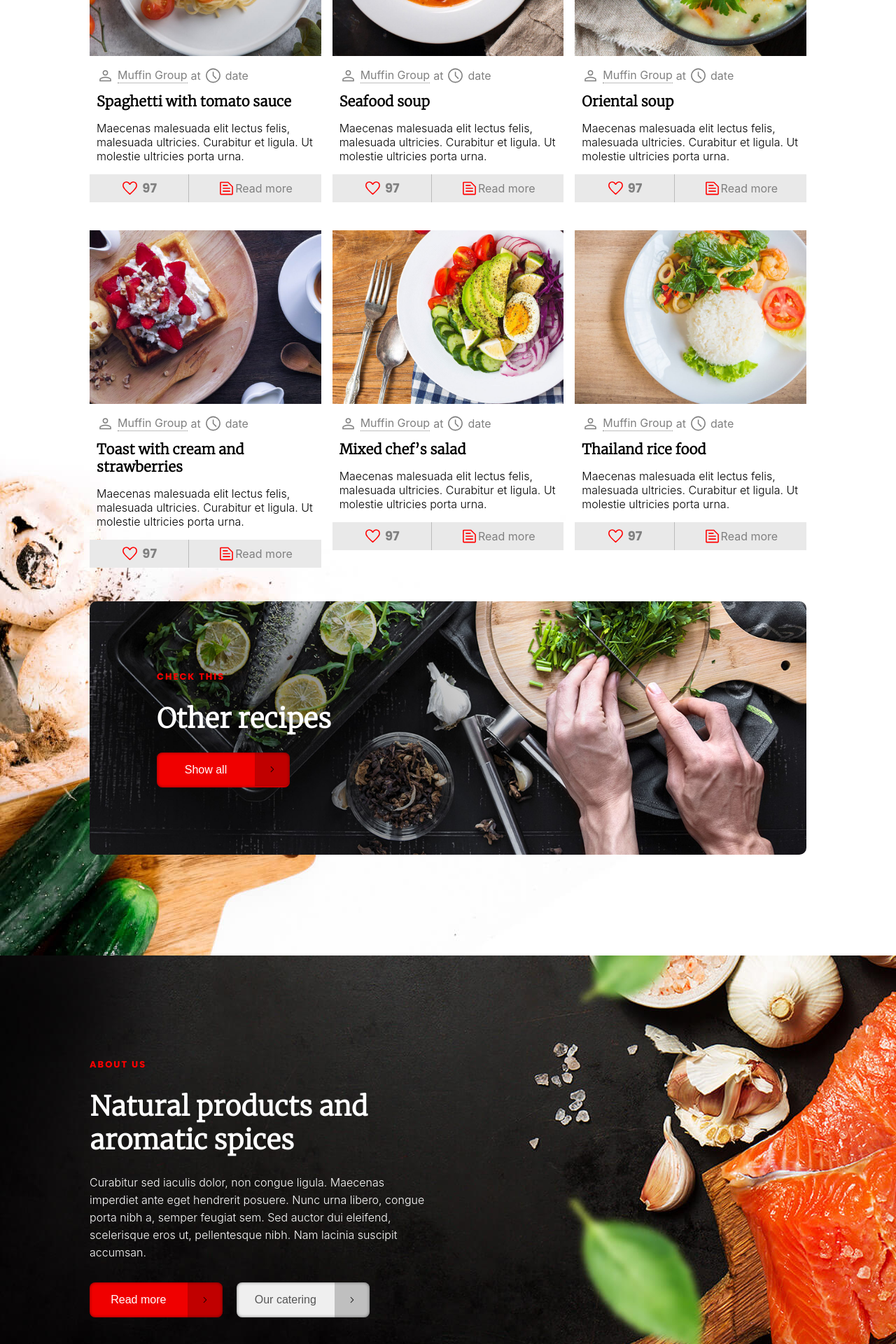
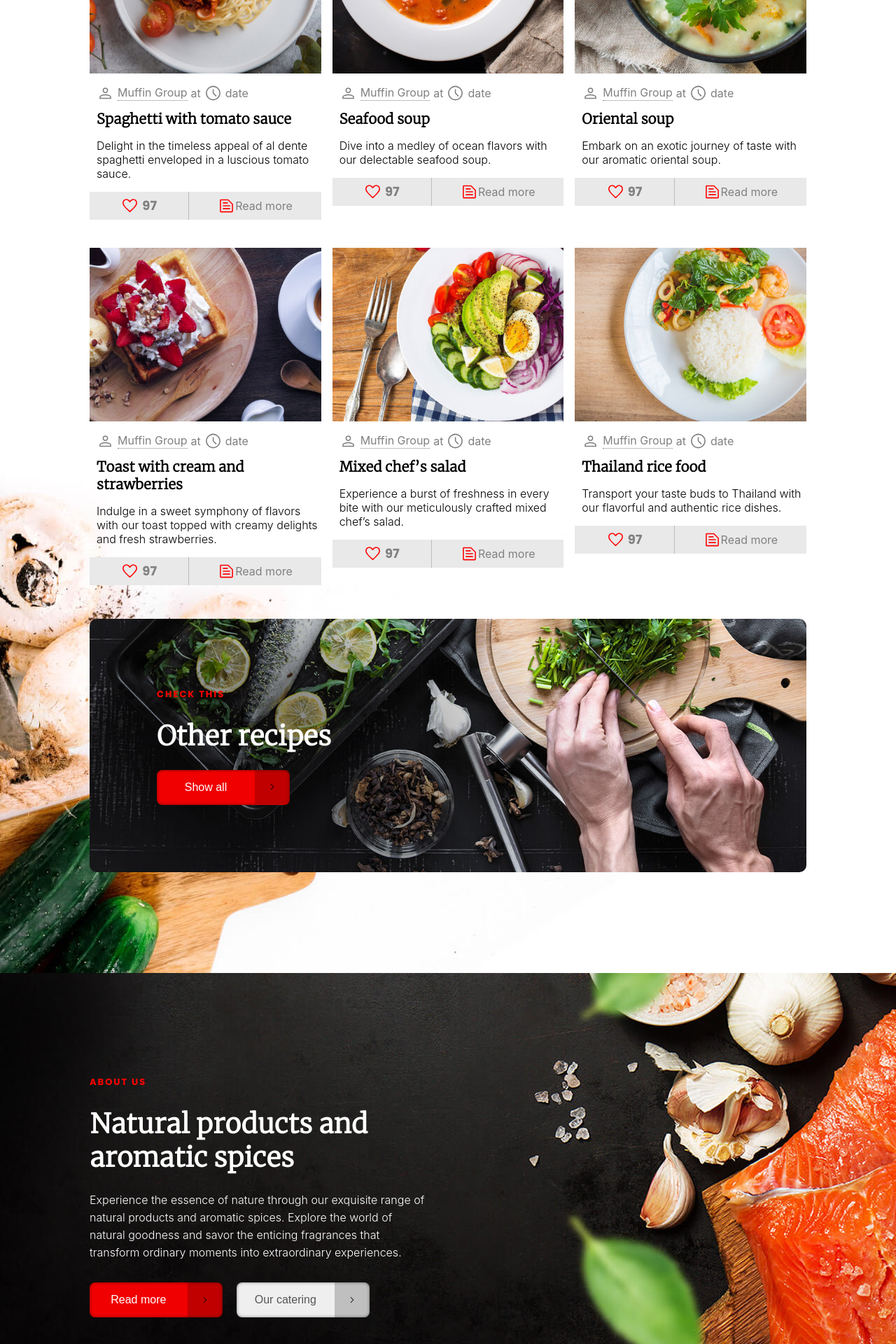
Before and after one commit to makyiabonner/gramscooking, a React (Create React App) app: page / in a window 1280 px wide. Shown: the part 880-2800 px from the top of the page at 70% size. Built offline with nearby package versions, Linux system fonts and the light colour scheme.

Commit message:
changed customed lorem text to real text

```diff
--- a/src/App.js
+++ b/src/App.js
@@ -9,19 +9,19 @@ import Testimonial from './components/Testimonial/testimonial';
 
 function App() {
   const recipes = [
-    {id:0, img:'./images/spaghetti-pic.jpg', title:'Spaghetti with tomato sauce'},
-    {id:1, img:'./images/seafood-pic.jpg', title:'Seafood soup'},
-    {id:2, img:'./images/oriental-pic.jpg', title:'Oriental soup'},
-    {id:3, img:'./images/toast-pic.jpg', title:'Toast with cream and strawberries'},
-    {id:4, img:'./images/salad-pic.jpg', title:'Mixed chef’s salad'},
-    {id:5, img:'./images/rice-pic.jpg', title:'Thailand rice food'},
+    {id:0, img:'./images/spaghetti-pic.jpg', title:'Spaghetti with tomato sauce', content:`Delight in the timeless appeal of al dente spaghetti enveloped in a luscious tomato sauce.`},
+    {id:1, img:'./images/seafood-pic.jpg', title:'Seafood soup', content:`Dive into a medley of ocean flavors with our delectable seafood soup.`},
+    {id:2, img:'./images/oriental-pic.jpg', title:'Oriental soup', content:`Embark on an exotic journey of taste with our aromatic oriental soup.`},
+    {id:3, img:'./images/toast-pic.jpg', title:'Toast with cream and strawberries', content:`Indulge in a sweet symphony of flavors with our toast topped with creamy delights and fresh strawberries.`},
+    {id:4, img:'./images/salad-pic.jpg', title:'Mixed chef’s salad', content:`Experience a burst of freshness in every bite with our meticulously crafted mixed chef’s salad.`},
+    {id:5, img:'./images/rice-pic.jpg', title:'Thailand rice food', content:`Transport your taste buds to Thailand with our flavorful and authentic rice dishes.`},
   ]
 
   const products = [
-    {img:'./images/star-icon.png',title:'Betheme Star'},
-    {img:'./images/food-icon.png',title:'World food'},
-    {img:'./images/spices-icon.png',title:'Aromatic spices'},
-    {img:'./images/fish-icon.png',title:'Fresh Meat and Fish'}
+    {img:'./images/star-icon.png',title:'Betheme Star', content:`Explore the culinary universe with Betheme Star's extraordinary offerings.`},
+    {img:'./images/food-icon.png',title:'World food', content:`Embark on a global taste adventure through our diverse world food selection.`},
+    {img:'./images/spices-icon.png',title:'Aromatic spices', content:`Elevate your dishes with the enchanting allure of aromatic spices.`},
+    {img:'./images/fish-icon.png',title:'Fresh Meat and Fish', content:`Indulge in the finest quality of fresh meat and fish for a delectable dining experience.`}
   ]
   return (
     <>
@@ -44,7 +44,7 @@ function App() {
                 key={recipe.id}
                 img={recipe.img}
                 title={recipe.title}
-                context='Maecenas malesuada elit lectus felis, malesuada ultricies. Curabitur et ligula. Ut molestie ultricies porta urna.'
+                context={recipe.content}
               />
             )
           })}
@@ -65,7 +65,7 @@ function App() {
             span_content='ABOUT US'
             title_content1='Natural products and'
             title_content2='aromatic spices'
-            details='Curabitur sed iaculis dolor, non congue ligula. Maecenas imperdiet ante eget hendrerit posuere. Nunc urna libero, congue porta nibh a, semper feugiat sem. Sed auctor dui eleifend, scelerisque eros ut, pellentesque nibh. Nam lacinia suscipit accumsan.'
+            details='Experience the essence of nature through our exquisite range of natural products and aromatic spices.  Explore the world of natural goodness and savor the enticing fragrances that transform ordinary moments into extraordinary experiences.'
           />
           <div className={styles.two_buttons}>
             <Button type='dark' content='Read more'/>
@@ -78,7 +78,7 @@ function App() {
               <ProductLayout
                 img={product.img}
                 title={product.title}
-                details='Ut ultricies imperdiet sodales. Aliquam fringilla aliquam.'
+                details={product.content}
               />
             )
           })}
--- a/src/components/Hero/hero.js
+++ b/src/components/Hero/hero.js
@@ -11,7 +11,7 @@ export default function Hero(){
                     span_content='WELCOME'
                     title_content1='Easy recipes'
                     title_content2=' for any occasion'
-                    details='Sed ultrices nisl velit, eu ornare est ullamcorper a. Nunc quis nibh magna. Proin risus erat, fringilla vel purus sit amet, mattis porta enim. Duis fermentum faucibus est.'/>
+                    details='Whip up delicious dishes effortlessly for any occasion with these easy recipes. From quick weeknight dinners to impressive party appetizers, these recipes are designed to simplify your cooking experience while delivering amazing flavors.'/>
                 <div className={styles.two_buttons}>
                     <Button type='dark' content='About Us'/>
                     <Button type='light' content='Our Catering'/>
--- a/src/components/Testimonial/testimonial.js
+++ b/src/components/Testimonial/testimonial.js
@@ -4,10 +4,10 @@ import styles from './testimonial.module.css';
 export default function Testimonial() {
     const [activeButtons, setActiveButtons] = useState([false, false, false, false]);
     const people = [
-        { img: './images/testimonial-1-lg-pic.jpg', comment: 'Nisi deserunt repellat similique ratione quasi accusantium possimus pariatur quos.', name: 'Katarina Johnes' },
-        { img: './images/testimonial-2-lg-pic.jpg', comment: 'Lorem ipsum dolor sit amet consectetur adipisicing elit.', name: 'Brandon Ross' },
-        { img: './images/testimonial-3-lg-pic.jpg', comment: 'Praesentium itaque soluta aliquam odit.', name: 'Jennifer Lee' },
-        { img: './images/testimonial-4-lg-pic.jpg', comment: 'Excepturi libero distinctio reprehenderit minus assumenda unde.', name: 'Tony Johnson' }
+        { img: './images/testimonial-1-lg-pic.jpg', comment: `The Thai rice food journeyed me through the vibrant streets of Thailand, each bite a passport to its authentic and savory delights.`, name: 'Katarina Johnes' },
+        { img: './images/testimonial-2-lg-pic.jpg', comment: `The seafood soup was a tidal wave of succulent flavors, each spoonful a voyage into the ocean's embrace.`, name: 'Brandon Ross' },
+        { img: './images/testimonial-3-lg-pic.jpg', comment: `The oriental soup transported me to distant lands with its aromatic spices and captivating essence.`, name: 'Jennifer Lee' },
+        { img: './images/testimonial-4-lg-pic.jpg', comment: `The mixed chef's salad was an orchestra of textures and tastes, a harmonious celebration of freshness on every plate.`, name: 'Tony Johnson' }
     ];
 
     const personRefs = useRef([]);
```
